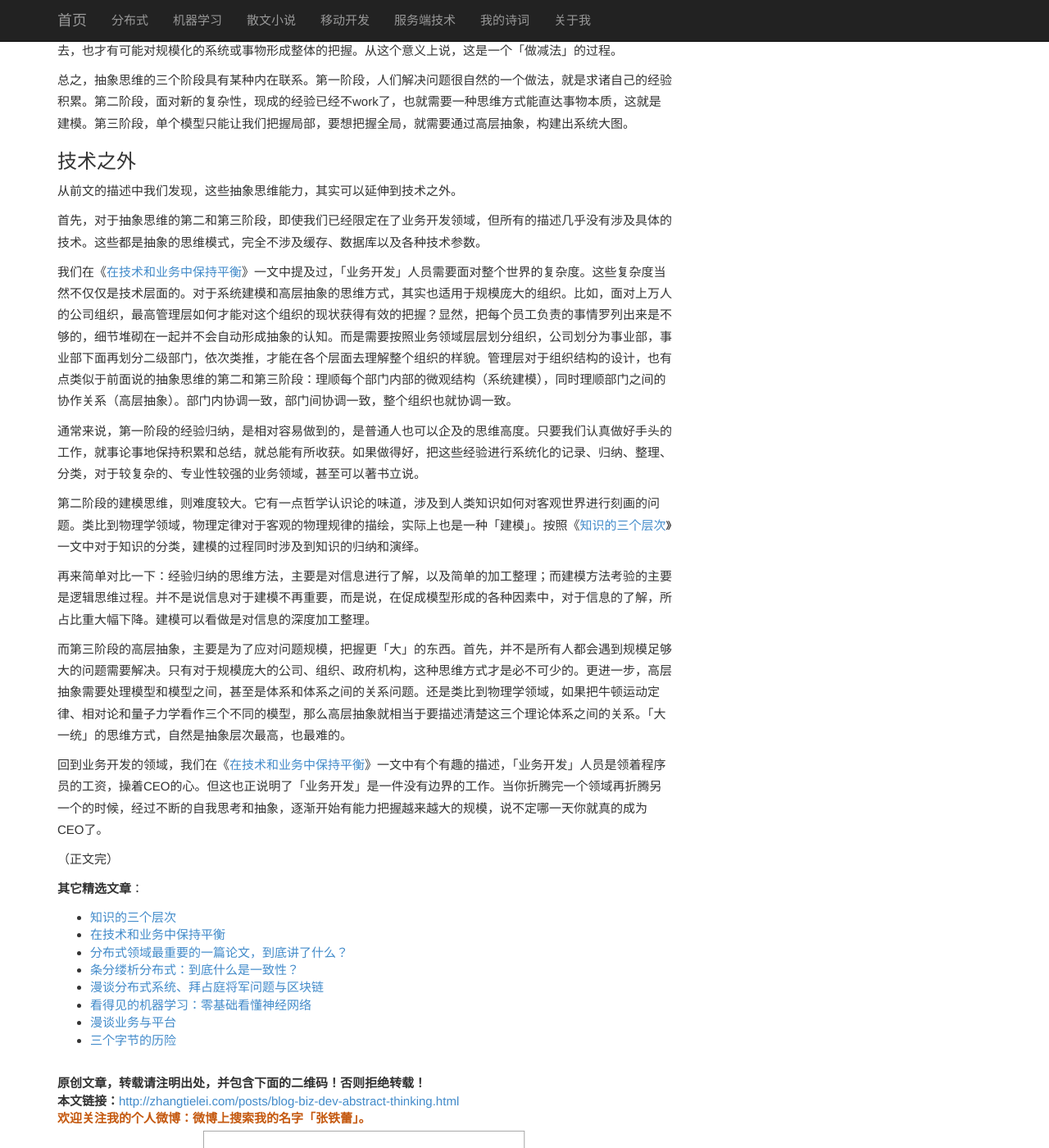
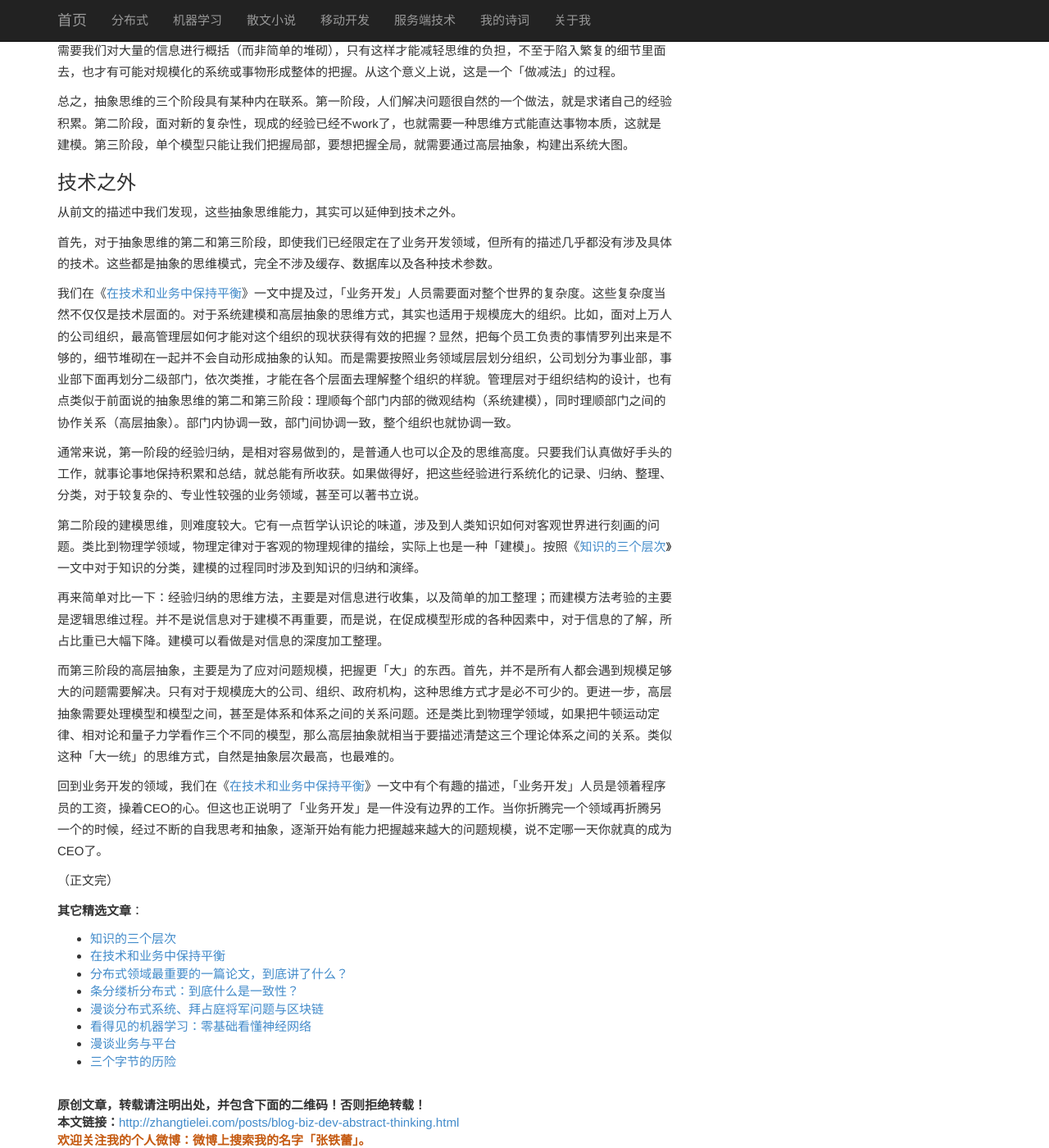
Before and after one commit to tielei/tielei.github.io, a Jekyll site: the page built from _posts/2022-02-04-blog-biz-dev-abstract-thinking.markdown, in a window 1280 px wide and 1400 px high, scrolled down 2607 px. Shown: the whole window at 82% size. Built offline with Jekyll 4.4.1, drawn with Linux system fonts in a browser that asks for light colours; comment, search, counter and statistics services are not loaded; some of the changed text lies outside the part shown.

Commit message:
文章勘误

```diff
--- a/_posts/2022-02-04-blog-biz-dev-abstract-thinking.markdown
+++ b/_posts/2022-02-04-blog-biz-dev-abstract-thinking.markdown
@@ -6,7 +6,7 @@
 published: true
 ---
 
-在两年前的文章中《[在技术和业务中保持平衡](https://mp.weixin.qq.com/s/OUdH5RxiRyvcrFrbLOprjQ)》，我把技术人员的开发工作归成了两类：「业务开发」和「专业技术开发」。今天，我们再回过头来仔细审视一下其中的「业务开发」工作，聊一聊这类工作中所需要的抽象思维能力是怎样的？以及怎么培养这些能力？
+在两年前的文章中《[在技术和业务中保持平衡](https://mp.weixin.qq.com/s/OUdH5RxiRyvcrFrbLOprjQ)》，我把技术人员的开发工作归成了两类：「业务开发」和「专业技术开发」。今天，我们再回过头来仔细审视一下其中的「业务开发」工作，聊一聊这类工作中所需要的抽象思维能力是怎样的，以及怎么培养这些能力。
 
 <!--more-->
 
@@ -16,7 +16,7 @@
 
 ### 为什么要重视抽象思维能力？
 
-寒假前女儿在一门国学课上学习《论语》，其中学到了《论语》中的这么一段话，是关于学习方法的：
+《论语》中有这么一段话，是关于学习方法的：
 > 子曰：“赐也，女(rǔ)以予为多学而识(zhì)之者与？”对曰：“然，非与？”曰：“非也，予一以贯之。”
 
 翻译成现代汉语：
@@ -28,7 +28,7 @@
 
 孔子的学问，到底好在哪里呢？答案就在前面我们引用的对话中。子贡以为老师肯定是学了很多很多知识，然后把它们都记下来了，所以才很有学问。但孔子说，不对，我之所以学问渊博，不是因为我一直埋头苦读或者记性好，而是因为我掌握了一种方法，用一个基本观念把大量的知识都贯穿起来了。即所谓的“一以贯之”。
 
-我们先不管圣人所说的这个「基本观念」到底指的是什么，这个故事至少告诉我们一个道理：博闻强记自然是好的，但并不是提高学习效率的关键。为什么有些人对于事物的理解可以快速直达本质，关键在于他们掌握了某种“一以贯之”的认知方法。显然，这种方法是抽象的，是不随具体学问而变化的。
+我们先不管圣人所说的这个「基本观念」到底指的是什么，这个故事至少告诉我们一个道理：博闻强记自然是好的，但并不是提高学习效率的关键。为什么有些人对于事物的理解可以快速直达本质，关键在于他们掌握了某种“一以贯之”的认知方法。显然，这种方法是抽象的，是不随具体学问而变化的，能够帮助人们提升学习和认知效率。这是古人在两千多年前就已经悟出的道理。
 
 映射到我们的工作中，工程师开发各种业务逻辑，内容千差万别，看似摸不到规律，但我们还是应该努力寻找事物背后相通的那些道理，站在更高的层面去运用抽象思维，才能最终达到融会贯通的境界。
 
@@ -47,20 +47,20 @@
 
 举几个例子。
 
-假设你做过任务激励系统，那么自然就能理解设计类似的系统需要考虑的方方面面。比如，业务触发事件怎样收集，各种类型的任务（生产类、消费类、下载类等等）怎样匹配，各有哪些特殊性，奖励怎样发放，任务如何组合，上层的高级玩法有哪些，等等等等。
+假设你做过任务激励系统，那么自然就能理解设计类似的系统需要考虑的方方面面。比如，业务触发事件怎样收集，各种类型的任务（生产类、消费类、下载类任务等等）怎样匹配，它们各有哪些特殊性，奖励怎样发放，任务如何组合，上层的高级玩法有哪些，等等等等。
 
 再假设你做过消息通知系统，那么你肯定已经考虑过一系列相关的设计问题。比如，消息触达渠道有哪些，消息模板怎么设计，消息各个维度的频控规则怎样实现，消息的触达、已读、点击等反馈指标如何追踪和计算，消息的批量发送任务如何管理，消息的个性化推送需要考虑哪些因素，等等等等。
 
-再举一个非业务领域的例子，比如系统稳定性治理工作，仔细总结也是能归纳出很多经验的。包括流程制定、灰度发布、预案机制、限流降级、监控完善、隔离机制、冗余备份、应急工具，等等等等。
+再举一个非业务领域的例子，比如系统稳定性治理工作，看似琐碎，但仔细总结也是能归纳出很多经验的。包括流程制定、灰度发布、预案机制、限流降级、监控完善、隔离机制、冗余备份、应急工具，等等等等。
 
 你可以把这些经验画成框图，制成思维导图，或整理成其他任何形式。面对类似问题的时候，你相当于有了一个框子，或者一个思维模板，把问题套进去。这些经验起到的关键作用在于，它们让你有机会从最开始就考虑全面，而不仅仅是碰到一个问题解决一个问题。所以说，这是一个「做加法」的过程。
 
-当你碰到的业务系统足够复杂的时候，特别是业务实体足够多的时候（比如各种CRM系统），上面这些经验可能就不够用了。你需要因地制宜，根据实际中独特的业务流程需要，进行建模（modeling），构建出领域模型（domain model）。这就进入了第二个阶段。
+接下来，当你碰到的业务系统足够复杂的时候，特别是业务实体足够多的时候（比如各种CRM系统），上面这些经验可能就不够用了。你需要因地制宜，根据实际中独特的业务流程需要，进行建模（modeling），构建出领域模型（domain model）。这就进入了第二个阶段。
 
 到底什么是模型？提到模型这个词，很多人会想到机器学习模型。除此之外，还有很多非技术性的模型，比如业务模型、商业模型、财务模型，等等。它们有一点相似性，都是对事物某一方面的本质的一种刻画。比如，机器学习模型本质上就是用模型表达的概率分布去刻画真实世界的概率分布。
 
 我们这里谈的业务开发中的领域模型，用于刻画业务流程的本质，更接近领域驱动设计（DDD）里面的概念。它有两个典型的特点：
-* 第一，通常是符合面向对象的描述方式的。我们对于事务的认识，关键在于把握概念和概念之间的关系，这很自然地就与面向对象的设计方式相一致。随着我们对于概念之间关系的理解逐步深入，新的概念得以涌现出来，或者从旧的概念中分化出来，或者把本来混淆一起的、实际上有细微差别的概念识别出来。当根据分析的需要，把大的概念拆分得更细，一直拆分到恰好能够描述概念之间的关系的粒度为止，我们就得到了一个领域模型。
+* 第一，通常是符合面向对象的描述方式的。我们对于事务的认识，关键在于把握概念和概念之间的关系，这很自然地就与面向对象的设计思想相一致。随着我们对于概念之间关系的理解逐步深入，新的概念得以涌现出来，或者从旧的概念中分化出来，或者把本来混淆一起的、实际上有细微差别的概念识别出来。当根据分析的需要，把大的概念拆分得更细，一直拆分到恰好能够描述概念之间的关系的粒度为止，我们就得到了一个领域模型。
 * 第二，领域模型与它所刻画的业务流程之间，存在一个相互影响的互动过程。它并非对于业务流程的简单的单向刻画。通常来说，业务流程梳理得越是清楚，描述它的领域模型也会变得精简；反之，领域模型设计过于复杂，也会给业务流程带来更多的成本。
 
 总之，当我们面对业务系统未知的复杂性，现成的经验积累就不够用了。我们需要不断建模，这本质上是一个「创造」的过程。
@@ -77,7 +77,7 @@
 
 从前文的描述中我们发现，这些抽象思维能力，其实可以延伸到技术之外。
 
-首先，对于抽象思维的第二和第三阶段，即使我们已经限定在了业务开发领域，但所有的描述几乎没有涉及具体的技术。这些都是抽象的思维模式，完全不涉及缓存、数据库以及各种技术参数。
+首先，对于抽象思维的第二和第三阶段，即使我们已经限定在了业务开发领域，但所有的描述几乎都没有涉及具体的技术。这些都是抽象的思维模式，完全不涉及缓存、数据库以及各种技术参数。
 
 我们在《[在技术和业务中保持平衡](https://mp.weixin.qq.com/s/OUdH5RxiRyvcrFrbLOprjQ)》一文中提及过，「业务开发」人员需要面对整个世界的复杂度。这些复杂度当然不仅仅是技术层面的。对于系统建模和高层抽象的思维方式，其实也适用于规模庞大的组织。比如，面对上万人的公司组织，最高管理层如何才能对这个组织的现状获得有效的把握？显然，把每个员工负责的事情罗列出来是不够的，细节堆砌在一起并不会自动形成抽象的认知。而是需要按照业务领域层层划分组织，公司划分为事业部，事业部下面再划分二级部门，依次类推，才能在各个层面去理解整个组织的样貌。管理层对于组织结构的设计，也有点类似于前面说的抽象思维的第二和第三阶段：理顺每个部门内部的微观结构（系统建模），同时理顺部门之间的协作关系（高层抽象）。部门内协调一致，部门间协调一致，整个组织也就协调一致。
 
@@ -85,11 +85,11 @@
 
 第二阶段的建模思维，则难度较大。它有一点哲学认识论的味道，涉及到人类知识如何对客观世界进行刻画的问题。类比到物理学领域，物理定律对于客观的物理规律的描绘，实际上也是一种「建模」。按照《[知识的三个层次](https://mp.weixin.qq.com/s/HnbBeQKG3SibP6q8eqVVJQ)》一文中对于知识的分类，建模的过程同时涉及到知识的归纳和演绎。
 
-再来简单对比一下：经验归纳的思维方法，主要是对信息进行了解，以及简单的加工整理；而建模方法考验的主要是逻辑思维过程。并不是说信息对于建模不再重要，而是说，在促成模型形成的各种因素中，对于信息的了解，所占比重大幅下降。建模可以看做是对信息的深度加工整理。
+再来简单对比一下：经验归纳的思维方法，主要是对信息进行收集，以及简单的加工整理；而建模方法考验的主要是逻辑思维过程。并不是说信息对于建模不再重要，而是说，在促成模型形成的各种因素中，对于信息的了解，所占比重已大幅下降。建模可以看做是对信息的深度加工整理。
 
-而第三阶段的高层抽象，主要是为了应对问题规模，把握更「大」的东西。首先，并不是所有人都会遇到规模足够大的问题需要解决。只有对于规模庞大的公司、组织、政府机构，这种思维方式才是必不可少的。更进一步，高层抽象需要处理模型和模型之间，甚至是体系和体系之间的关系问题。还是类比到物理学领域，如果把牛顿运动定律、相对论和量子力学看作三个不同的模型，那么高层抽象就相当于要描述清楚这三个理论体系之间的关系。「大一统」的思维方式，自然是抽象层次最高，也最难的。
+而第三阶段的高层抽象，主要是为了应对问题规模，把握更「大」的东西。首先，并不是所有人都会遇到规模足够大的问题需要解决。只有对于规模庞大的公司、组织、政府机构，这种思维方式才是必不可少的。更进一步，高层抽象需要处理模型和模型之间，甚至是体系和体系之间的关系问题。还是类比到物理学领域，如果把牛顿运动定律、相对论和量子力学看作三个不同的模型，那么高层抽象就相当于要描述清楚这三个理论体系之间的关系。类似这种「大一统」的思维方式，自然是抽象层次最高，也最难的。
 
-回到业务开发的领域，我们在《[在技术和业务中保持平衡](https://mp.weixin.qq.com/s/OUdH5RxiRyvcrFrbLOprjQ)》一文中有个有趣的描述，「业务开发」人员是领着程序员的工资，操着CEO的心。但这也正说明了「业务开发」是一件没有边界的工作。当你折腾完一个领域再折腾另一个的时候，经过不断的自我思考和抽象，逐渐开始有能力把握越来越大的规模，说不定哪一天你就真的成为CEO了。
+回到业务开发的领域，我们在《[在技术和业务中保持平衡](https://mp.weixin.qq.com/s/OUdH5RxiRyvcrFrbLOprjQ)》一文中有个有趣的描述，「业务开发」人员是领着程序员的工资，操着CEO的心。但这也正说明了「业务开发」是一件没有边界的工作。当你折腾完一个领域再折腾另一个的时候，经过不断的自我思考和抽象，逐渐开始有能力把握越来越大的问题规模，说不定哪一天你就真的成为CEO了。
 
 （正文完）
 
```
